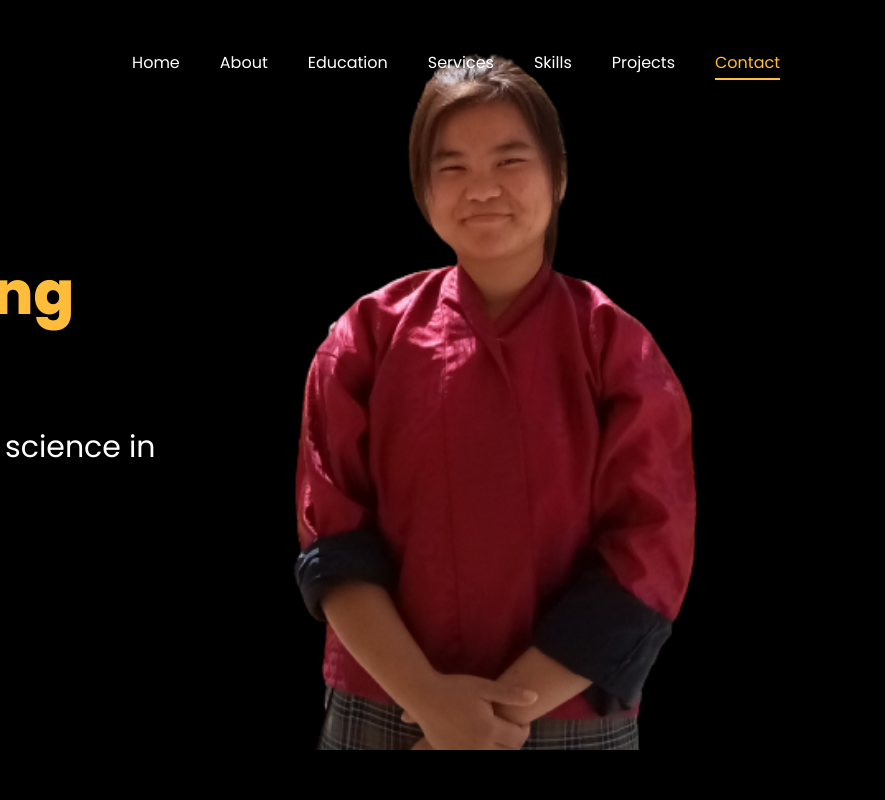
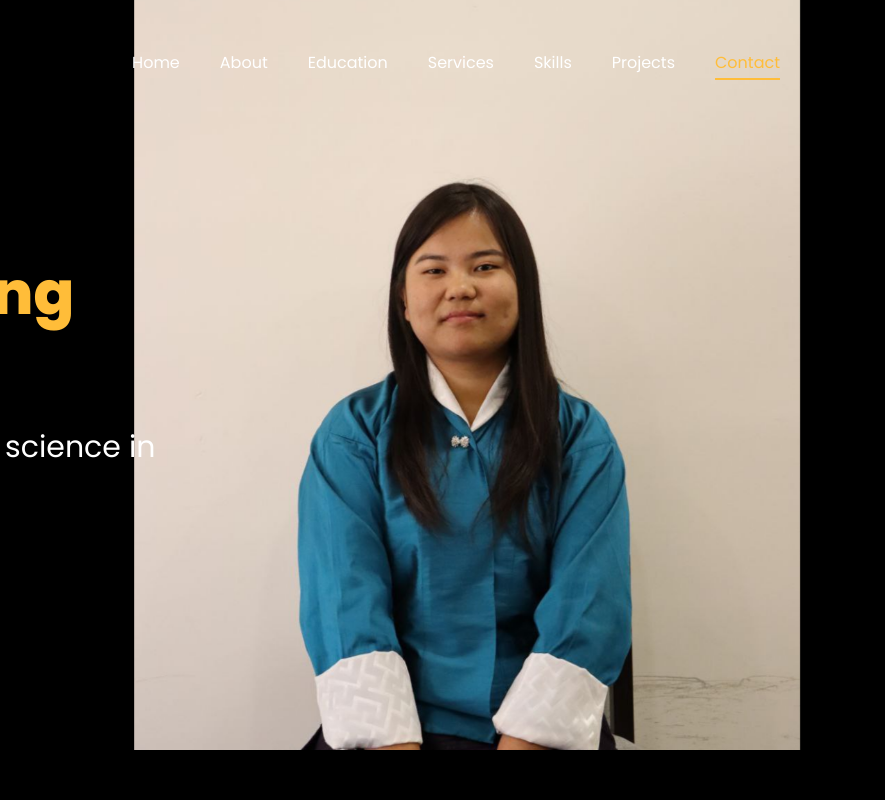
Before and after one commit to Tshering50/personal-portfolio.github.io, a plain HTML site: page index.html in a window 1280 px wide. Shown: the top 800 px of the page, 395-1280 px from the left. Drawn offline with Linux system fonts and the light colour scheme; files whose address does not match are found by name.

Commit message:
change photo

```diff
--- a/index.html
+++ b/index.html
@@ -52,7 +52,7 @@
 	      	<div class="overlay"></div>
 	        <div class="container">
 	          <div class="row d-md-flex no-gutters slider-text align-items-end justify-content-end" data-scrollax-parent="true">
-	          	<div class="one-third js-fullheight order-md-last img " style="background-image:url(images/5.png); ">
+	          	<div class="one-third js-fullheight order-md-last img " style="background-image:url(images/10.jpg); ">
 	          		<div class="overlay"></div>
 	          	</div>
 		          <div class="one-forth d-flex  align-items-center ftco-animate" data-scrollax=" properties: { translateY: '70%' }">
```
Also changed, not shown: images/10.jpg (added).
